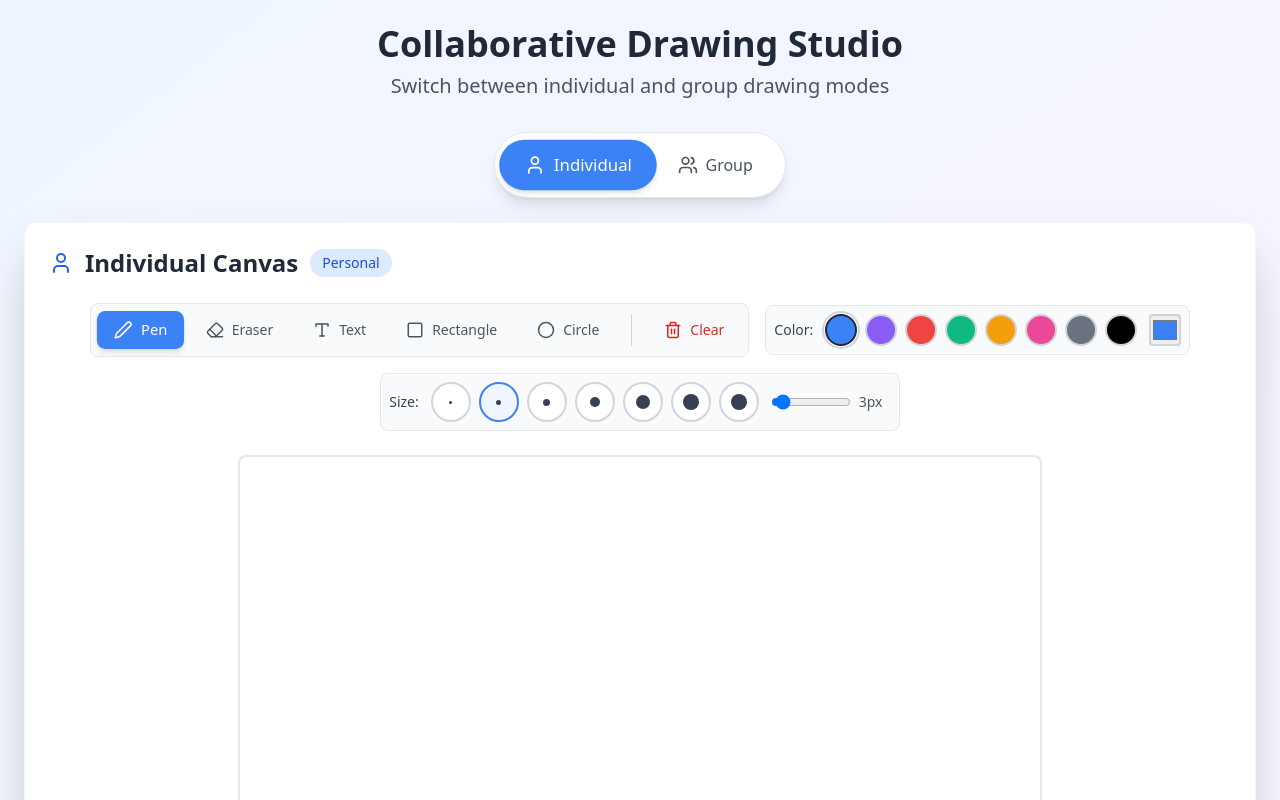
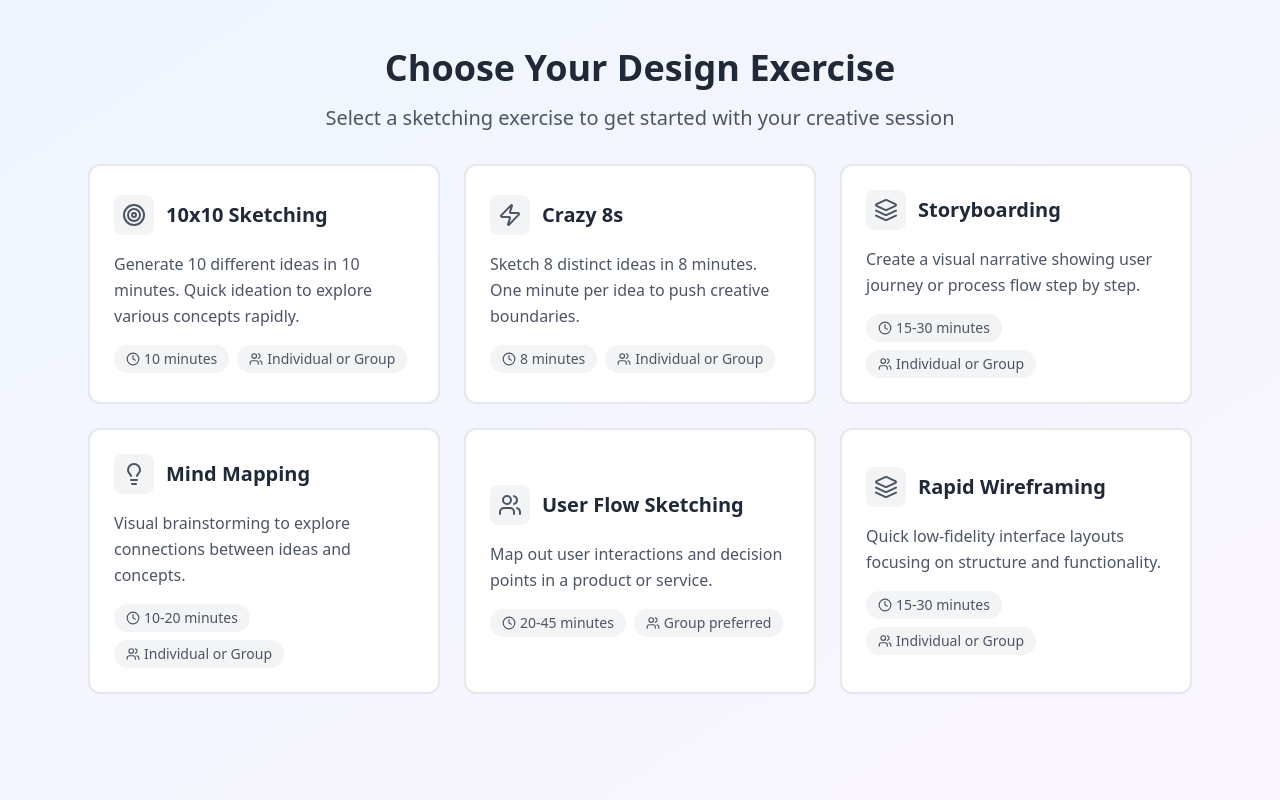
Before and after one commit to jtgulbronson/doodle-share-toggle-fun, a React (Vite) app: page / in a window 1280 px wide. Shown: the top 800 px of the page. Built offline with nearby package versions, Linux system fonts and the light colour scheme.

Commit message:
Add sketching exercise selection
Implement a selection screen with common sketching exercises before entering the whiteboard.

```diff
--- /dev/null
+++ b/src/components/ExerciseSelector.tsx
@@ -0,0 +1,154 @@
+
+import { useState } from "react";
+import { Clock, Users, Lightbulb, Zap, Target, Layers } from "lucide-react";
+
+interface Exercise {
+  id: string;
+  name: string;
+  description: string;
+  duration: string;
+  participants: string;
+  icon: React.ComponentType<{ size?: number; className?: string }>;
+}
+
+interface ExerciseSelectorProps {
+  onSelectExercise: (exercise: Exercise) => void;
+}
+
+const exercises: Exercise[] = [
+  {
+    id: "10x10",
+    name: "10x10 Sketching",
+    description: "Generate 10 different ideas in 10 minutes. Quick ideation to explore various concepts rapidly.",
+    duration: "10 minutes",
+    participants: "Individual or Group",
+    icon: Target
+  },
+  {
+    id: "crazy-8s",
+    name: "Crazy 8s",
+    description: "Sketch 8 distinct ideas in 8 minutes. One minute per idea to push creative boundaries.",
+    duration: "8 minutes",
+    participants: "Individual or Group",
+    icon: Zap
+  },
+  {
+    id: "storyboard",
+    name: "Storyboarding",
+    description: "Create a visual narrative showing user journey or process flow step by step.",
+    duration: "15-30 minutes",
+    participants: "Individual or Group",
+    icon: Layers
+  },
+  {
+    id: "mind-mapping",
+    name: "Mind Mapping",
+    description: "Visual brainstorming to explore connections between ideas and concepts.",
+    duration: "10-20 minutes",
+    participants: "Individual or Group",
+    icon: Lightbulb
+  },
+  {
+    id: "user-flow",
+    name: "User Flow Sketching",
+    description: "Map out user interactions and decision points in a product or service.",
+    duration: "20-45 minutes",
+    participants: "Group preferred",
+    icon: Users
+  },
+  {
+    id: "wireframing",
+    name: "Rapid Wireframing",
+    description: "Quick low-fidelity interface layouts focusing on structure and functionality.",
+    duration: "15-30 minutes",
+    participants: "Individual or Group",
+    icon: Layers
+  }
+];
+
+export const ExerciseSelector = ({ onSelectExercise }: ExerciseSelectorProps) => {
+  const [selectedExercise, setSelectedExercise] = useState<Exercise | null>(null);
+
+  const handleStart = () => {
+    if (selectedExercise) {
+      onSelectExercise(selectedExercise);
+    }
+  };
+
+  return (
+    <div className="max-w-6xl mx-auto p-6">
+      <div className="text-center mb-8">
+        <h1 className="text-4xl font-bold text-gray-800 mb-4">
+          Choose Your Design Exercise
+        </h1>
+        <p className="text-xl text-gray-600">
+          Select a sketching exercise to get started with your creative session
+        </p>
+      </div>
+
+      <div className="grid grid-cols-1 md:grid-cols-2 lg:grid-cols-3 gap-6 mb-8">
+        {exercises.map((exercise) => {
+          const Icon = exercise.icon;
+          const isSelected = selectedExercise?.id === exercise.id;
+
+          return (
+            <button
+              key={exercise.id}
+              onClick={() => setSelectedExercise(exercise)}
+              className={`p-6 rounded-xl border-2 transition-all duration-200 text-left hover:shadow-lg transform hover:scale-105 ${
+                isSelected
+                  ? "border-blue-500 bg-blue-50 shadow-lg scale-105"
+                  : "border-gray-200 bg-white hover:border-gray-300"
+              }`}
+            >
+              <div className="flex items-center gap-3 mb-4">
+                <div className={`p-2 rounded-lg ${isSelected ? "bg-blue-500 text-white" : "bg-gray-100 text-gray-600"}`}>
+                  <Icon size={24} />
+                </div>
+                <h3 className="text-xl font-semibold text-gray-800">{exercise.name}</h3>
+              </div>
+
+              <p className="text-gray-600 mb-4 leading-relaxed">
+                {exercise.description}
+              </p>
+
+              <div className="flex flex-wrap gap-2">
+                <div className="flex items-center gap-1 bg-gray-100 px-3 py-1 rounded-full text-sm text-gray-600">
+                  <Clock size={14} />
+                  {exercise.duration}
+                </div>
+                <div className="flex items-center gap-1 bg-gray-100 px-3 py-1 rounded-full text-sm text-gray-600">
+                  <Users size={14} />
+                  {exercise.participants}
+                </div>
+              </div>
+            </button>
+          );
+        })}
+      </div>
+
+      {selectedExercise && (
+        <div className="text-center">
+          <div className="bg-white p-6 rounded-xl shadow-lg border border-gray-200 mb-6 max-w-2xl mx-auto">
+            <h3 className="text-2xl font-semibold text-gray-800 mb-2">
+              Ready to start: {selectedExercise.name}
+            </h3>
+            <p className="text-gray-600 mb-4">{selectedExercise.description}</p>
+            <div className="flex justify-center gap-4 text-sm text-gray-500">
+              <span>Duration: {selectedExercise.duration}</span>
+              <span>•</span>
+              <span>{selectedExercise.participants}</span>
+            </div>
+          </div>
+
+          <button
+            onClick={handleStart}
+            className="bg-blue-500 hover:bg-blue-600 text-white px-8 py-4 rounded-xl text-lg font-semibold transition-colors duration-200 shadow-lg hover:shadow-xl transform hover:scale-105"
+          >
+            Start Exercise
+          </button>
+        </div>
+      )}
+    </div>
+  );
+};
--- a/src/pages/Index.tsx
+++ b/src/pages/Index.tsx
@@ -1,18 +1,61 @@
 
+import { useState } from "react";
 import { CanvasContainer } from "@/components/CanvasContainer";
+import { ExerciseSelector } from "@/components/ExerciseSelector";
+
+interface Exercise {
+  id: string;
+  name: string;
+  description: string;
+  duration: string;
+  participants: string;
+  icon: React.ComponentType<{ size?: number; className?: string }>;
+}
 
 const Index = () => {
+  const [selectedExercise, setSelectedExercise] = useState<Exercise | null>(null);
+
+  const handleExerciseSelect = (exercise: Exercise) => {
+    setSelectedExercise(exercise);
+  };
+
+  const handleBackToExercises = () => {
+    setSelectedExercise(null);
+  };
+
+  if (!selectedExercise) {
+    return (
+      <div className="min-h-screen bg-gradient-to-br from-blue-50 to-purple-50 p-6">
+        <ExerciseSelector onSelectExercise={handleExerciseSelect} />
+      </div>
+    );
+  }
+
   return (
     <div className="min-h-screen bg-gradient-to-br from-blue-50 to-purple-50 p-6">
       <div className="max-w-7xl mx-auto">
-        <div className="text-center mb-8">
-          <h1 className="text-4xl font-bold text-gray-800 mb-2">
-            Collaborative Drawing Studio
-          </h1>
-          <p className="text-xl text-gray-600">
-            Switch between individual and group drawing modes
+        <div className="text-center mb-6">
+          <button
+            onClick={handleBackToExercises}
+            className="inline-flex items-center gap-2 text-blue-600 hover:text-blue-800 mb-4 transition-colors"
+          >
+            ← Back to Exercises
+          </button>
+
+          <div className="bg-white px-6 py-3 rounded-lg shadow-sm border border-gray-200 inline-block mb-4">
+            <h1 className="text-2xl font-bold text-gray-800">
+              {selectedExercise.name}
+            </h1>
+            <p className="text-gray-600 text-sm mt-1">
+              {selectedExercise.duration} • {selectedExercise.participants}
+            </p>
+          </div>
+
+          <p className="text-lg text-gray-600 max-w-2xl mx-auto">
+            {selectedExercise.description}
           </p>
         </div>
+
         <CanvasContainer />
       </div>
     </div>
```
